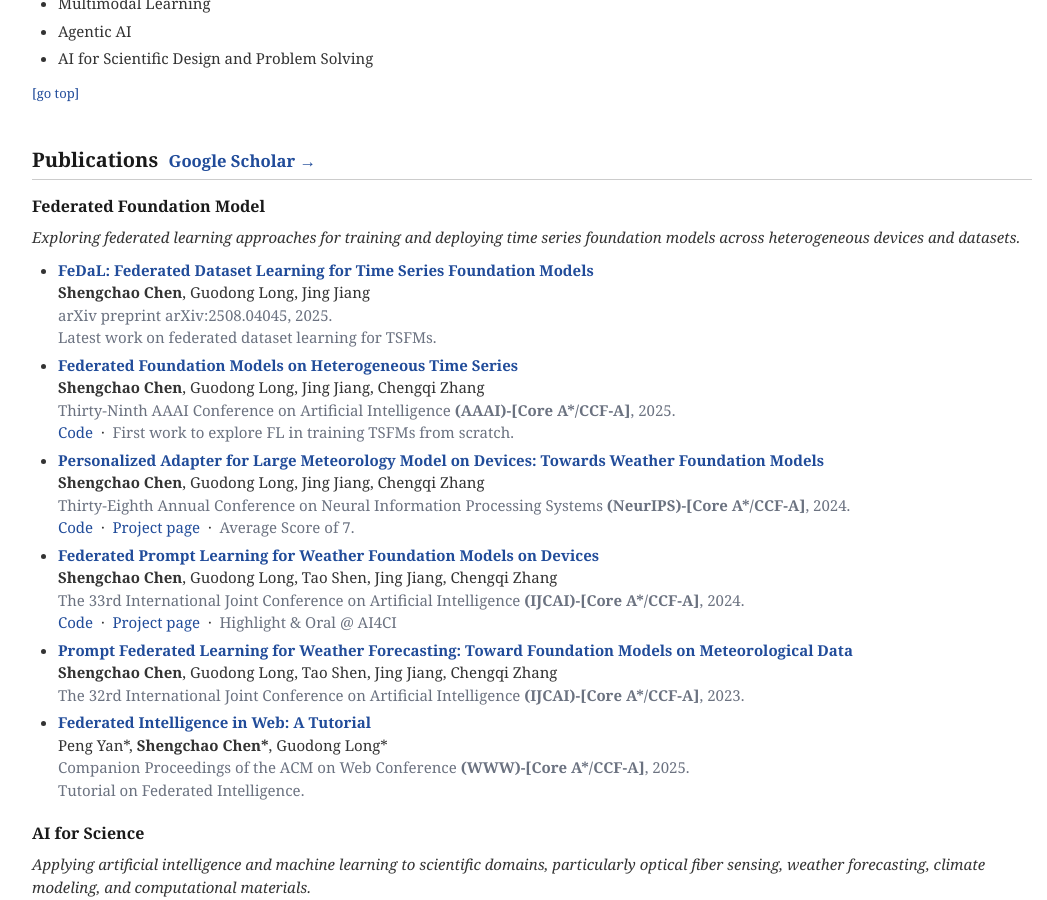
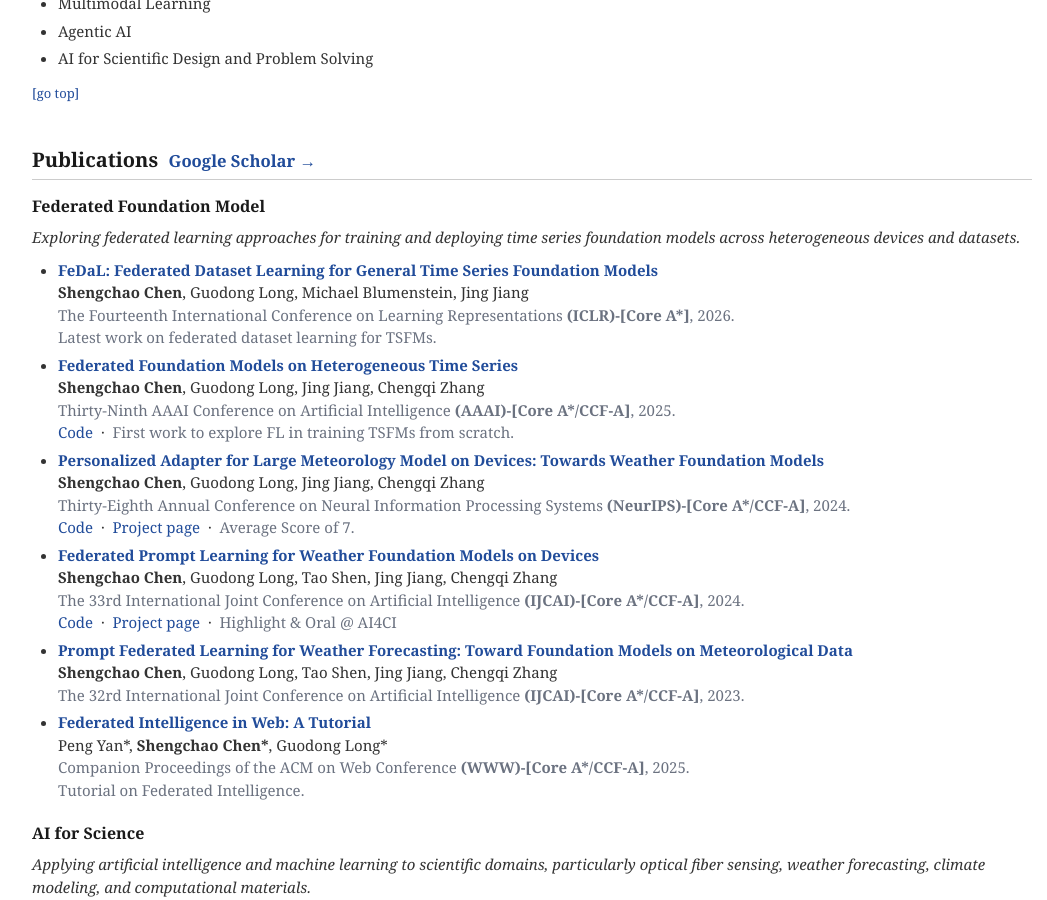
Before and after one commit to shengchaochen82/shengchaochen82.github.io, a Jekyll site: the page built from index.md, in a window 1280 px wide and 900 px high, scrolled down 885 px. Shown: the whole window, without its empty margins (108-1155 px from the left). Built offline with Jekyll 4.4.1, drawn with Linux system fonts in a browser that asks for light colours.

Commit message:
Content: update FeDaL paper — accepted to ICLR 2026, add co-author
Co-Authored-By: Claude Sonnet 5 <noreply@anthropic.com>

```diff
--- a/_data/publications.yml
+++ b/_data/publications.yml
@@ -4,10 +4,10 @@ federated_tsfm:
   color: "#3b82f6"
   description: "Exploring federated learning approaches for training and deploying time series foundation models across heterogeneous devices and datasets."
   papers:
-    - title: "FeDaL: Federated Dataset Learning for Time Series Foundation Models"
-      authors: "<strong>Shengchao Chen</strong>, Guodong Long, Jing Jiang"
-      conference_short: arXiv
-      conference: "arXiv preprint arXiv:2508.04045, 2025."
+    - title: "FeDaL: Federated Dataset Learning for General Time Series Foundation Models"
+      authors: "<strong>Shengchao Chen</strong>, Guodong Long, Michael Blumenstein, Jing Jiang"
+      conference_short: ICLR
+      conference: "The Fourteenth International Conference on Learning Representations <strong>(ICLR)-[Core A*]</strong>, 2026."
       pdf: "https://arxiv.org/abs/2508.04045"
       bibtex: "https://bib.yliu.me/MICCAI23.txt"
       image: "./assets/img/TSFM.png"
```
